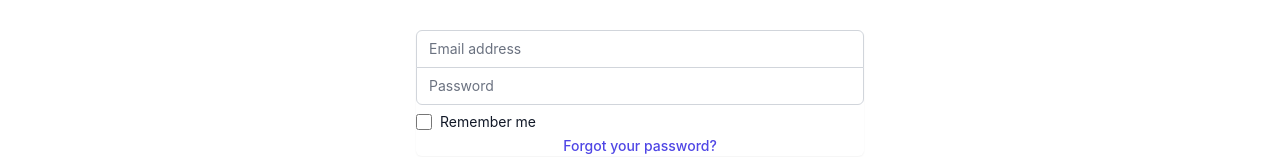
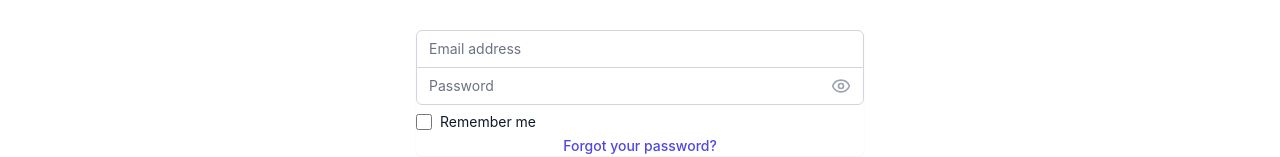
Before and after one commit to JoeriKaiser/lisse, a React (Vite) app: page /login in a window 1280 px wide. Shown: the part 468-625 px from the top of the page. Built offline with nearby package versions, Linux system fonts and the light colour scheme; no server answers.

Commit message:
Add eye icon for password entry

```diff
--- a/src/features/Login/Login.tsx
+++ b/src/features/Login/Login.tsx
@@ -1,4 +1,5 @@
-import React from 'react';
+import React, { useState } from 'react';
+import { EyeIcon, EyeOffIcon } from 'lucide-react';
 import { yupResolver } from '@hookform/resolvers/yup';
 import { useForm } from 'react-hook-form';
 import { FormInputs, IFormInputs } from './formTypes';
@@ -20,6 +21,7 @@ const Login: React.FC<Props> = ({ onSubmit, error, loading }) => {
   } = useForm<IFormInputs>({
     resolver: yupResolver(FormInputs)
   });
+  const [showPassword, setShowPassword] = useState(false);
 
   const triggerSubmit = (data: IFormInputs) => {
     onSubmit(data);
@@ -57,20 +59,30 @@ const Login: React.FC<Props> = ({ onSubmit, error, loading }) => {
                 </p>
               )}
             </div>
-            <div>
+            <div className="relative">
               <label htmlFor="password" className="sr-only">
                 Password
               </label>
               <input
                 id="password"
-                type="password"
+                type={showPassword ? 'text' : 'password'}
                 {...register('password')}
                 className={`appearance-none rounded-none relative block w-full px-3 py-2 border ${
                   errors.password ? 'border-red-300' : 'border-gray-300'
-                } placeholder-gray-500 text-gray-200 rounded-b-md focus:outline-none focus:ring-indigo-500 focus:border-indigo-500 focus:z-10 sm:text-sm`}
+                } placeholder-gray-500 text-gray-200 rounded-b-md focus:outline-none focus:ring-indigo-500 focus:border-indigo-500 focus:z-10 sm:text-sm pr-10`}
                 placeholder="Password"
-                autoComplete="password"
+                autoComplete="current-password"
               />
+              <button
+                type="button"
+                className="absolute inset-y-0 right-0 pr-3 flex items-center z-20"
+                onClick={() => setShowPassword(!showPassword)}>
+                {showPassword ? (
+                  <EyeOffIcon className="h-5 w-5 text-gray-400" aria-hidden="true" />
+                ) : (
+                  <EyeIcon className="h-5 w-5 text-gray-400" aria-hidden="true" />
+                )}
+              </button>
               {errors.password && (
                 <p className="mt-2 text-sm text-red-600" id="password-error">
                   {errors.password.message}
```
